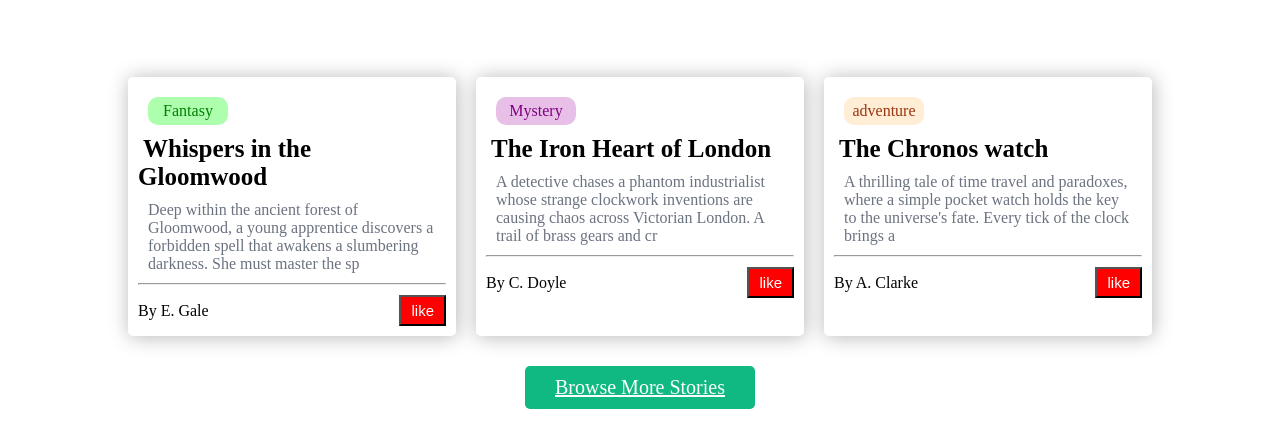
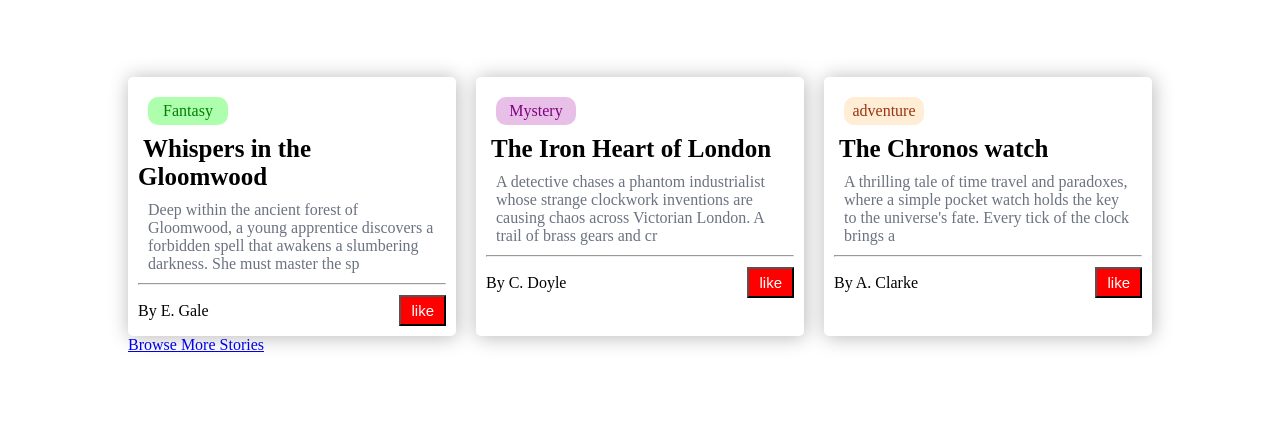
Before and after one commit to Savitrisahu/storyWeaver, a plain HTML site: page index.html in a window 1280 px wide. Shown: the part 293-740 px from the top of the page. Drawn offline with Linux system fonts and the light colour scheme; sample sign-in values are in the browser's storage.

Commit message:
Update home.css

```diff
--- a/home.css
+++ b/home.css
@@ -70,8 +70,8 @@ html, body{
     font-size: 40px;
 }
 
-#browse{
-    /* text-decoration: none; */
+/* #browse{
+    text-decoration: none;
     display: block;
     width: 230px;
     margin: 30px auto;
@@ -81,7 +81,7 @@ html, body{
     cursor: pointer;
     background-color:  #10b981;
     color: white;
-}
+} */
 
 .genre{
     width: 80px;
```
